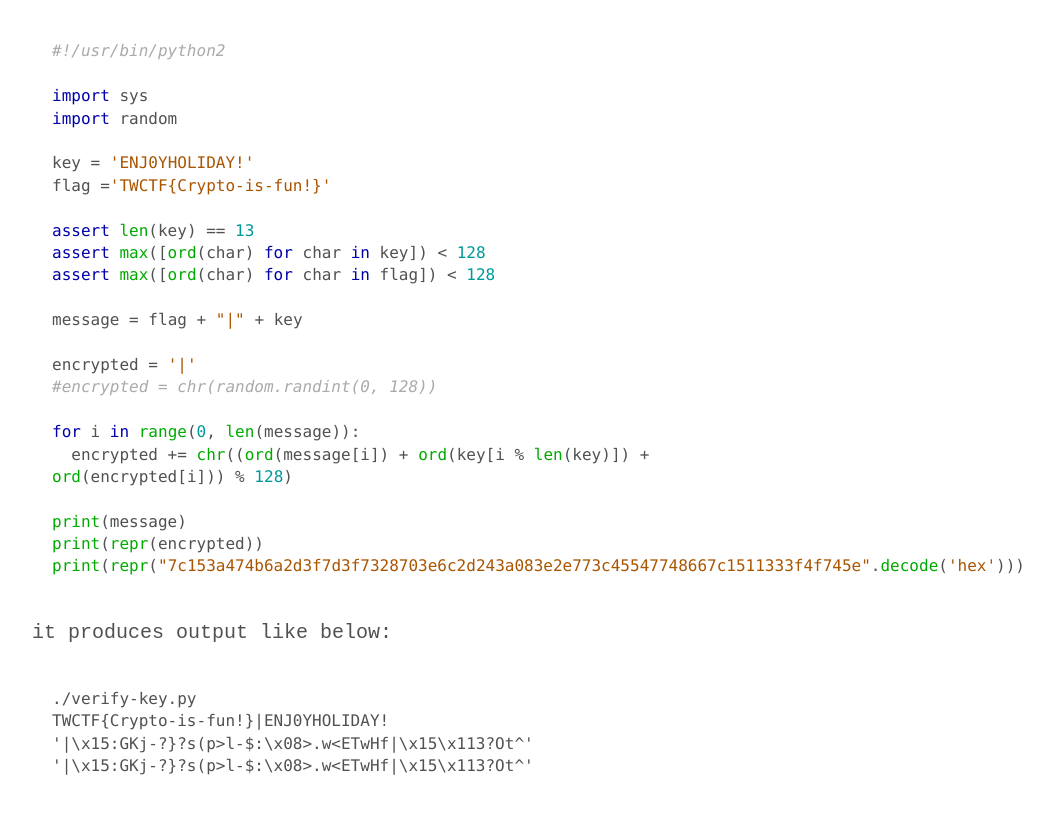
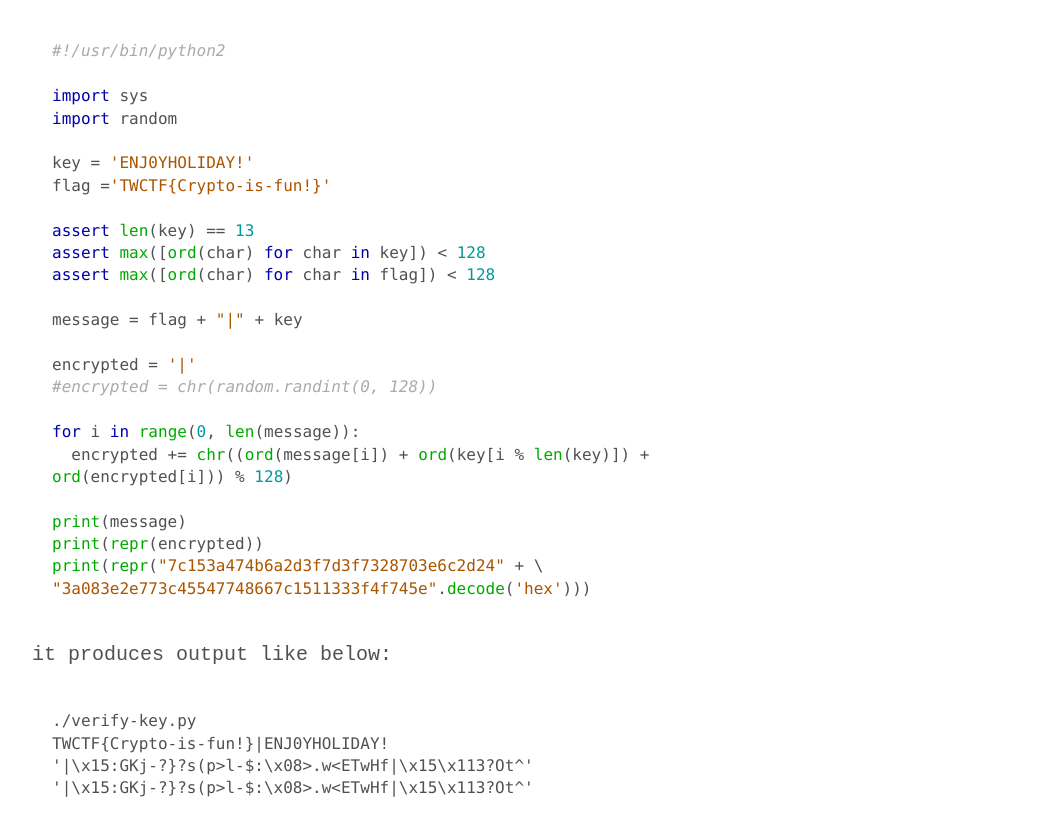
Before and after one commit to clampz/clampz.github.io, a Jekyll site: the page built from _posts/2017-09-3-twctf-simple-cipher.md, in a window 1280 px wide and 900 px high, scrolled down 5021 px. Shown: the top 836 px of the window, without its empty margins (228-1280 px from the left). Built offline with Jekyll 4.4.1, drawn with Linux system fonts in a browser that asks for light colours.

Commit message:
updated code in verify key to fit page width

````diff
--- a/_posts/2017-09-3-twctf-simple-cipher.md
+++ b/_posts/2017-09-3-twctf-simple-cipher.md
@@ -221,7 +221,8 @@ for i in range(0, len(message)):
 
 print(message)
 print(repr(encrypted))
-print(repr("7c153a474b6a2d3f7d3f7328703e6c2d243a083e2e773c45547748667c1511333f4f745e".decode('hex')))
+print(repr("7c153a474b6a2d3f7d3f7328703e6c2d24" + \
+"3a083e2e773c45547748667c1511333f4f745e".decode('hex')))
 ```
 
 it produces output like below:
````
